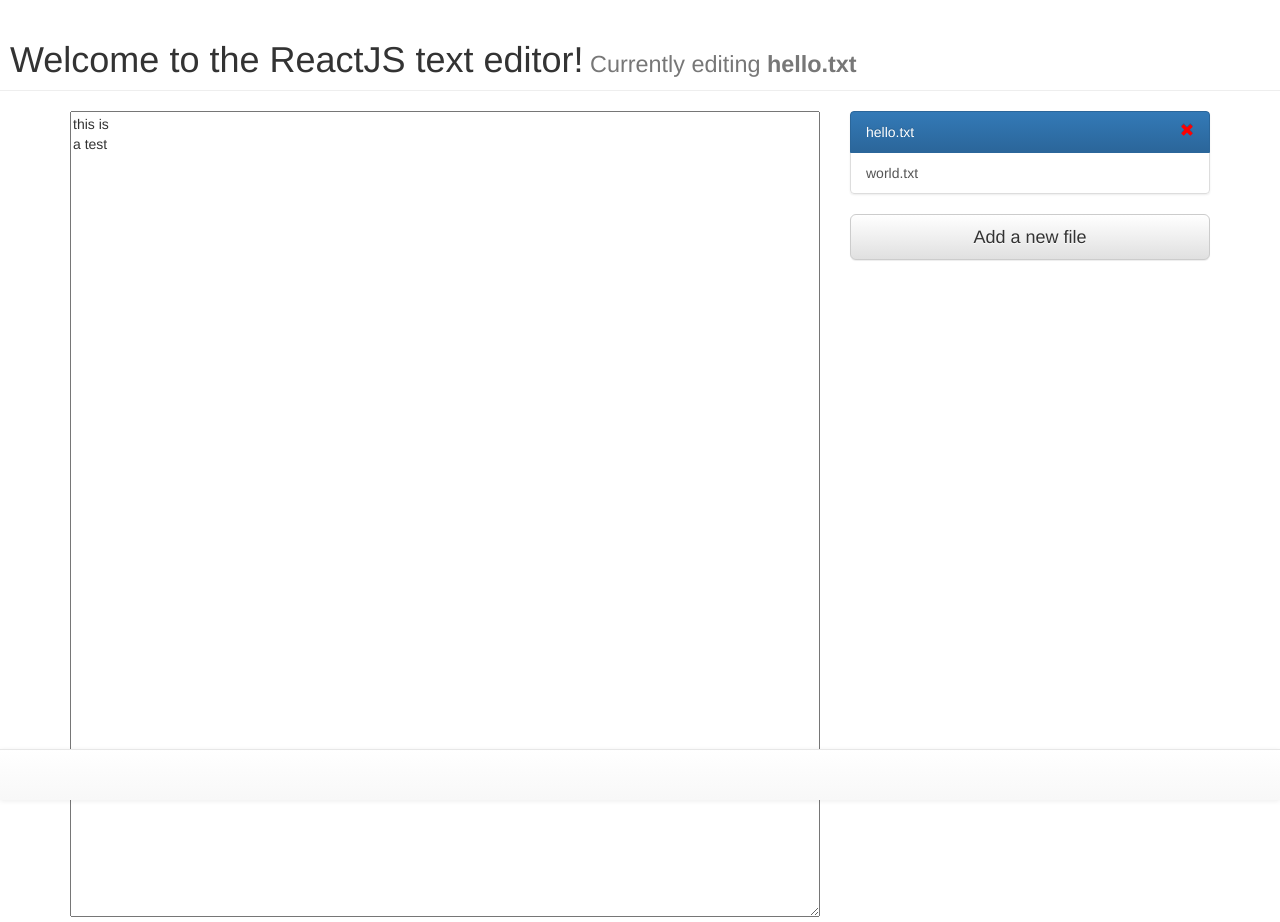
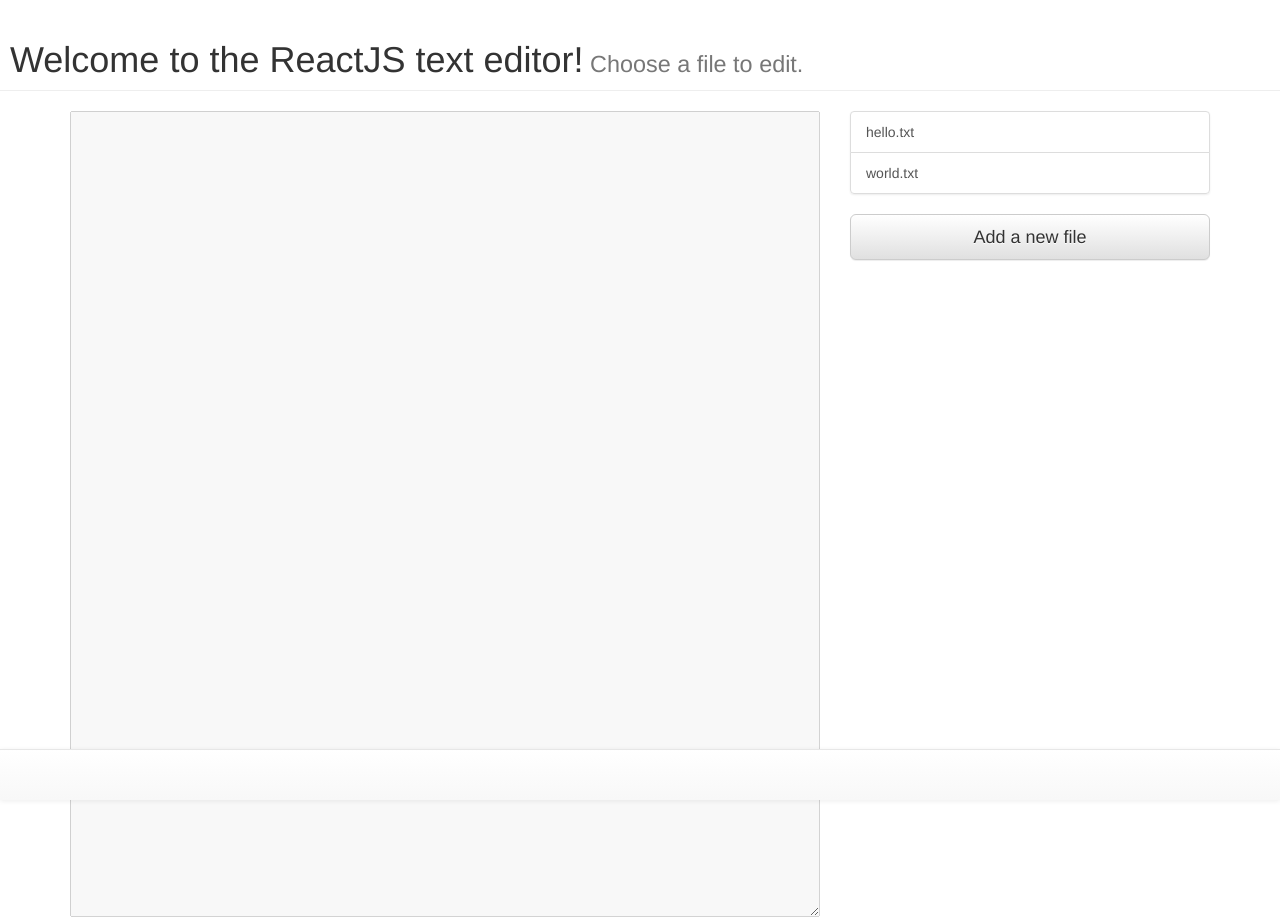
Before and after one commit to kylemarcus/text-editor-reactjs, a React app: page / in a window 1280 px wide. Built offline with nearby package versions, Linux system fonts and the light colour scheme.

Commit message:
updated the start up process, now you have to click on a file to edit or create a new file

```diff
--- a/App.jsx
+++ b/App.jsx
@@ -26,9 +26,9 @@
             cache: false,
 
             success: function(data) {
-                let file = Object.keys(data)[0];
                 this.setState({fileDict: data});
-                this.changeCurrentFile(file);
+                this.resetFileState("");
+                this.refs.textEditor.disableTextArea();
             }.bind(this),
 
             error: function(xhr, status, err) {
```
